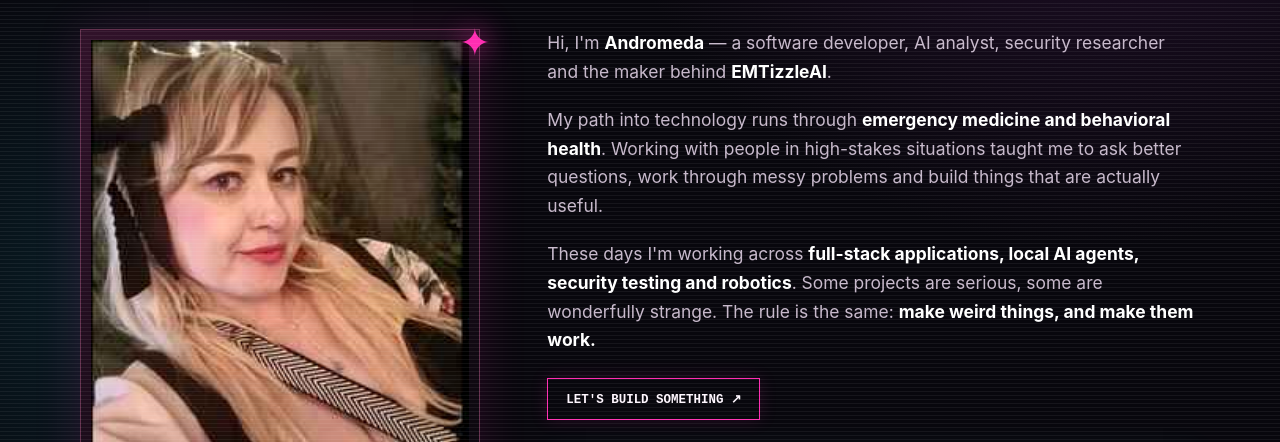
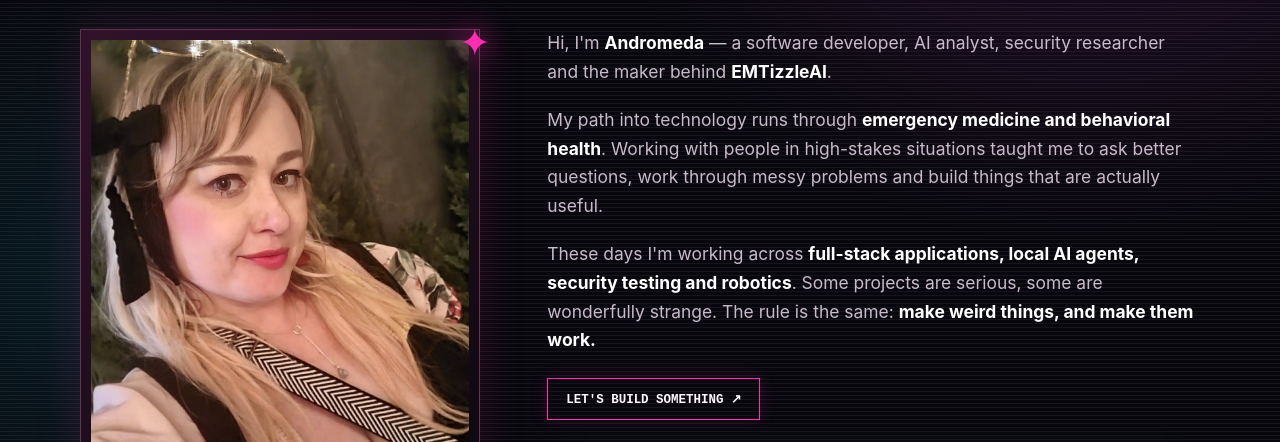
Before and after one commit to EMTizzleAI/emtizzleai.github.io, a plain HTML site: page meet-the-maker.html in a window 1280 px wide. Shown: the part 329-771 px from the top of the page. Drawn offline with Linux system fonts and the light colour scheme.

Commit message:
Use full-resolution Maker portrait without side borders or scanlines

```diff
--- a/meet-the-maker.html
+++ b/meet-the-maker.html
@@ -39,7 +39,7 @@ footer{padding:65px 0}.bigfoot{font-size:clamp(2.3rem,6vw,5.5rem);font-weight:95
 .maker-layout{display:grid;grid-template-columns:minmax(245px,.78fr) minmax(0,1.22fr);gap:50px;align-items:start}
 .maker-portrait{margin:0;position:relative;border:1px solid #65324f;background:linear-gradient(140deg,#31122a,#08070c);padding:10px;box-shadow:0 0 45px #ff2db223}
 .maker-portrait:before{content:"✦";position:absolute;right:-12px;top:-19px;font-size:2.4rem;color:var(--pink);text-shadow:0 0 28px var(--pink);z-index:2}
-.maker-portrait img{display:block;width:100%;height:auto;aspect-ratio:240/282;object-fit:cover;object-position:center;filter:contrast(1.04) saturate(.98)}
+.maker-portrait{z-index:21;isolation:isolate}.maker-portrait img{display:block;width:100%;height:auto;object-fit:contain;filter:none}
 .maker-portrait figcaption{padding:13px 8px 3px;font:700 .73rem ui-monospace,monospace;color:var(--cyan);letter-spacing:.09em}
 .maker-copy p{font-size:1.09rem;color:var(--muted);margin:0 0 19px}.maker-copy strong{color:#fff}.maker-copy .btn{display:inline-block;margin-top:4px}
 .maker-copy .terminal{margin-top:25px}
@@ -54,7 +54,7 @@ nav .navlinks{flex-wrap:wrap;justify-content:flex-end}.navlinks .maker-link{colo
 <main><section id="about"><div class="wrap">
 <a class="back-link" href="./">← BACK TO THE LAB</a><div class="maker-header"><div class="tag">// HUMAN BEHIND THE MACHINE</div><h1>MEET THE <span>MAKER.</span></h1><div class="maker-sub">PART MEDIC. PART MAKER. ALWAYS BUILDING. ♡</div></div>
 <div class="maker-layout">
-<figure class="maker-portrait"><img src="assets/meet-the-maker.jpg" alt="Portrait of Andromeda Ambard, founder of EMTizzleAI" width="240" height="282" loading="lazy"><figcaption>ANDROMEDA AMBARD // EMTIZZLE AI</figcaption></figure>
+<figure class="maker-portrait"><img src="assets/maker-portrait-hd.jpg" alt="Portrait of Andromeda Ambard, founder of EMTizzleAI" width="1151" height="1536" loading="lazy"><figcaption>ANDROMEDA AMBARD // EMTIZZLE AI</figcaption></figure>
 <div class="maker-copy">
 <p>Hi, I'm <strong>Andromeda</strong> — a software developer, AI analyst, security researcher and the maker behind <strong>EMTizzleAI</strong>.</p>
 <p>My path into technology runs through <strong>emergency medicine and behavioral health</strong>. Working with people in high-stakes situations taught me to ask better questions, work through messy problems and build things that are actually useful.</p>
```
Also changed, not shown: assets/maker-portrait-hd.jpg (added).
